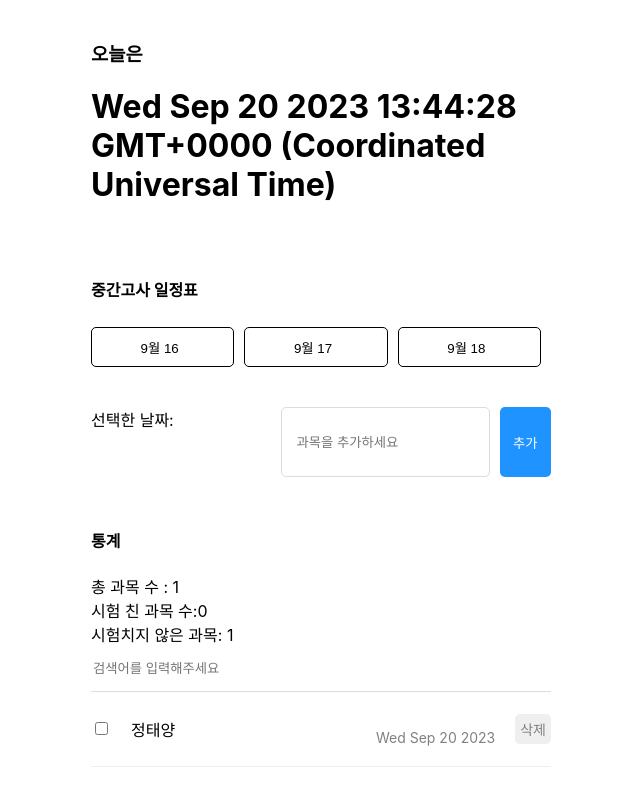
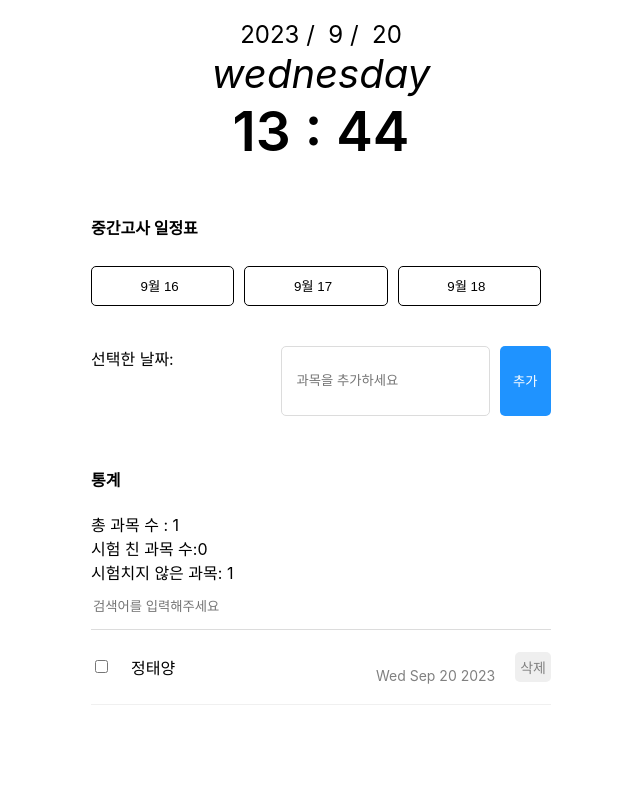
Before and after one commit to wxodi0/midterm_exam, a React (Create React App) app: page / in a window 1280 px wide. Shown: the whole page, without its empty margins (319-959 px from the left). Built offline with nearby package versions, Linux system fonts and the light colour scheme.

Commit message:
Add Clock in component

```diff
--- a/src/component/Clock.js
+++ b/src/component/Clock.js
@@ -1 +1,73 @@
 import React from "react";
+import styled from "styled-components";
+
+class Clock extends React.Component{
+  state = {
+    date : new Date()
+  }
+
+  render(){
+    const {date} = this.state;
+    return (
+      <Container>
+        <CurDate>{date.getFullYear()}&nbsp;/
+          &nbsp;{date.getMonth()+1}&nbsp;/
+          &nbsp;{date.getDate()}
+        </CurDate>
+        <CurDay>
+          {date.getDay() ===0
+          ?"Sunday"
+          : date.getDay() === 1
+          ? "Monday"
+          : date.getDay() === 2
+          ? "Tuesday"
+          : date.getDay() === 3
+          ? "wednesday"
+          : date.getDay() === 4
+          ? "Thursday"
+          : date.getDay() === 5
+          ? "Friday"
+          : "Saturday"}
+        </CurDay>
+        <CurTime>
+          {date.getHours() < 10 ?"0" + date.getHours() : date.getHours()}
+          &nbsp;:&nbsp;
+          {date.getMinutes() < 10 ? "0" + date.getMinutes() : date.getMinutes()}
+        </CurTime>
+      </Container>
+    )
+  }
+  getDate = () => {
+    this.setState({
+      date : new Date()
+    })
+  }
+
+  componentDidMount = () => {
+    this.oneMinuteCall = setInterval(() => this.getDate() , 60000);
+  }
+
+  componentWillUnmount(){
+    clearInterval(this.oneMinuteCall);
+  }
+}
+
+const Container = styled.div`
+  font-size: 40px;
+  text-align: center;
+`;
+
+const CurDate = styled.div`
+  font-size: 24px;
+`;
+
+const CurDay = styled.div`
+  font-style: italic;
+`;
+
+const CurTime = styled.div`
+  font-size: 55px;
+  font-weight: 600;
+`;
+
+export default Clock;
--- a/src/component/Header.js
+++ b/src/component/Header.js
@@ -1,10 +1,10 @@
 import React from "react";
+import Clock from "./Clock";
 
 const Header = () => {
   return(
     <div className="Header">
-      <h3>오늘은</h3>
-      <h1>{new Date().toString()}</h1>
+      <Clock/>
     </div>
   )
 }
```
